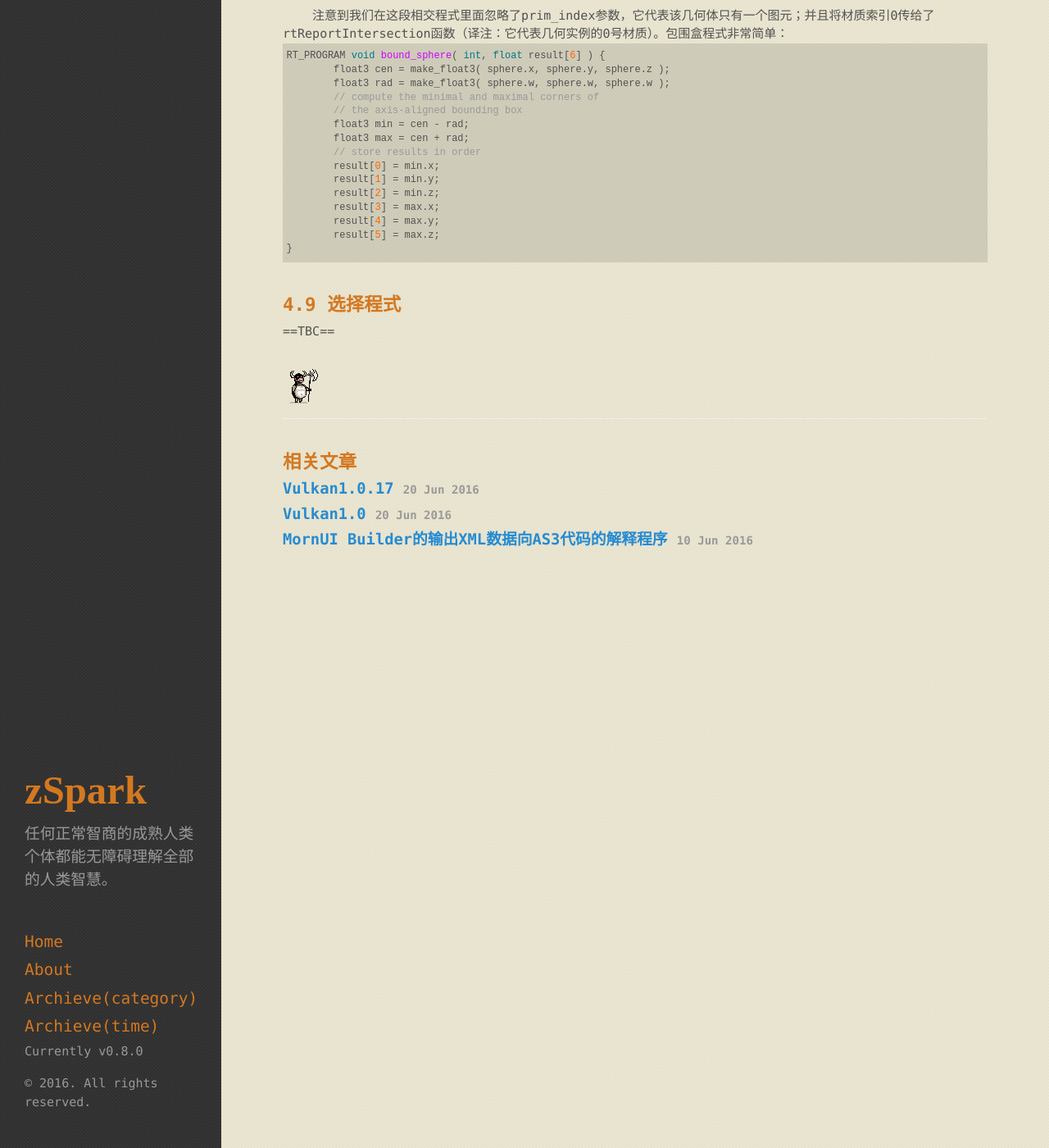
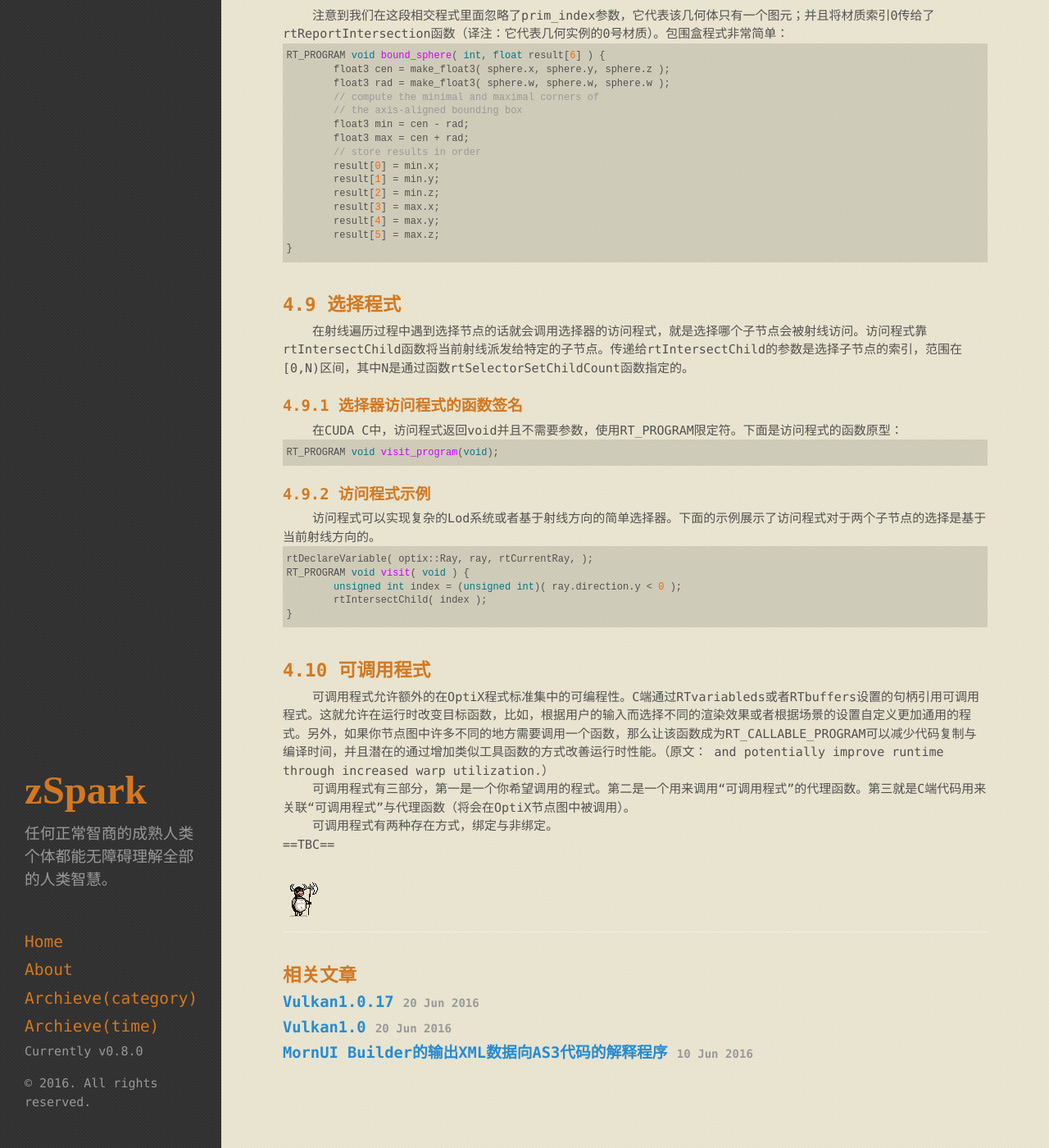
Before and after one commit to zspark/JekyllBlog, a Jekyll site: the page built from _posts/cg/2016-9-6-OptiX-Programming-Guide-3.9.0-translation.markdown, in a window 1280 px wide and 1400 px high, scrolled down 24985 px. Shown: the whole window at 82% size. Built offline with Jekyll 4.4.1, drawn with Linux system fonts in a browser that asks for light colours.

Commit message:
翻译到 4.10 可调用程式

```diff
--- a/_posts/cg/2016-9-6-OptiX-Programming-Guide-3.9.0-translation.markdown
+++ b/_posts/cg/2016-9-6-OptiX-Programming-Guide-3.9.0-translation.markdown
@@ -1099,6 +1099,32 @@ RT_PROGRAM void bound_sphere( int, float result[6] ) {
 {% endhighlight %}
 
 ## 4.9 选择程式
+{{site.b}}在射线遍历过程中遇到选择节点的话就会调用选择器的访问程式，就是选择哪个子节点会被射线访问。访问程式靠rtIntersectChild函数将当前射线派发给特定的子节点。传递给rtIntersectChild的参数是选择子节点的索引，范围在[0,N)区间，其中N是通过函数rtSelectorSetChildCount函数指定的。
+
+### 4.9.1 选择器访问程式的函数签名
+{{site.b}}在CUDA C中，访问程式返回void并且不需要参数，使用RT_PROGRAM限定符。下面是访问程式的函数原型：
+
+{% highlight c++%}
+RT_PROGRAM void visit_program(void);
+{% endhighlight %}
+
+### 4.9.2 访问程式示例
+{{site.b}}访问程式可以实现复杂的Lod系统或者基于射线方向的简单选择器。下面的示例展示了访问程式对于两个子节点的选择是基于当前射线方向的。
+
+{% highlight c++%}
+rtDeclareVariable( optix::Ray, ray, rtCurrentRay, );
+RT_PROGRAM void visit( void ) {
+	unsigned int index = (unsigned int)( ray.direction.y < 0 );
+	rtIntersectChild( index );
+}
+{% endhighlight %}
+
+## 4.10 可调用程式
+{{site.b}}可调用程式允许额外的在OptiX程式标准集中的可编程性。C端通过RTvariableds或者RTbuffers设置的句柄引用可调用程式。这就允许在运行时改变目标函数，比如，根据用户的输入而选择不同的渲染效果或者根据场景的设置自定义更加通用的程式。另外，如果你节点图中许多不同的地方需要调用一个函数，那么让该函数成为RT_CALLABLE_PROGRAM可以减少代码复制与编译时间，并且潜在的通过增加类似工具函数的方式改善运行时性能。（原文： and potentially improve runtime through increased warp utilization.）
+
+{{site.b}}可调用程式有三部分，第一是一个你希望调用的程式。第二是一个用来调用“可调用程式”的代理函数。第三就是C端代码用来关联“可调用程式”与代理函数（将会在OptiX节点图中被调用）。
+
+{{site.b}}可调用程式有两种存在方式，绑定与非绑定。
 
 ==TBC==
 
```
